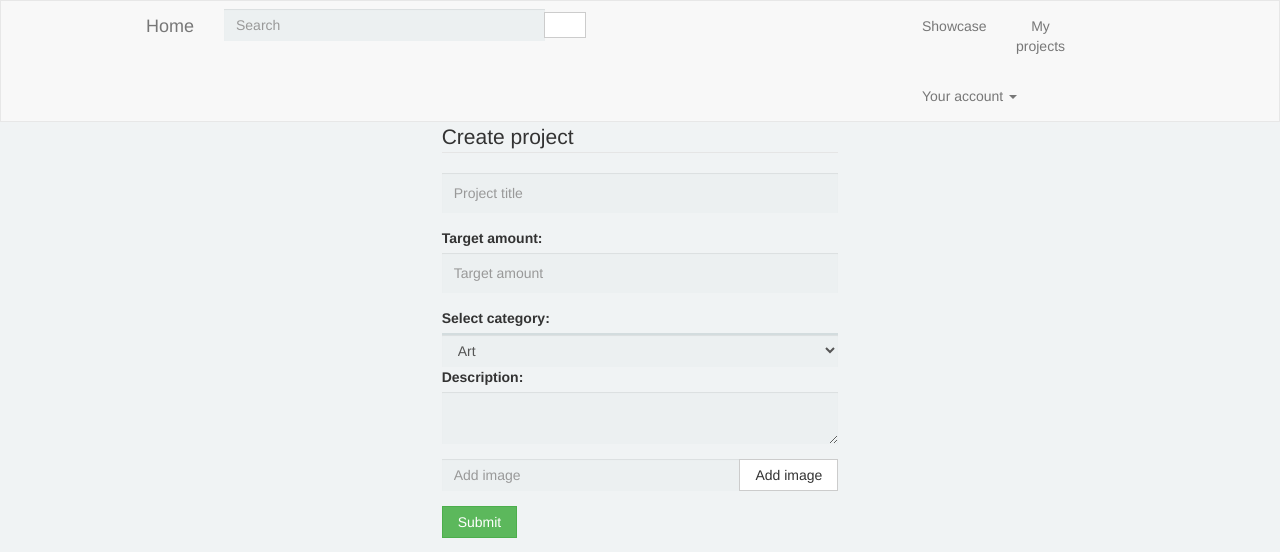
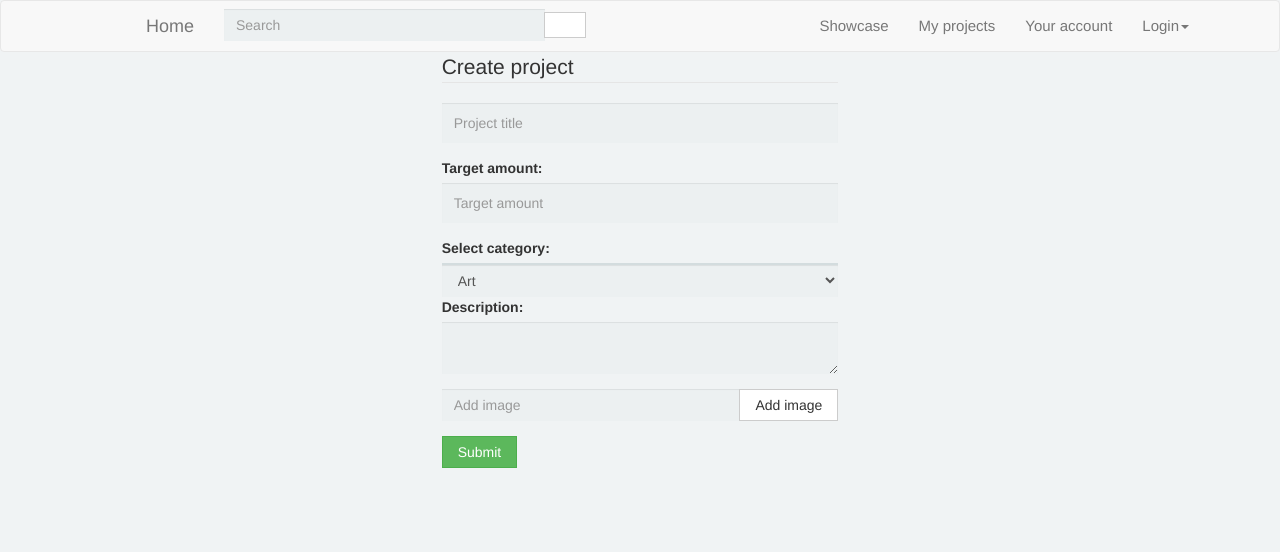
Before and after one commit to wcabynessa/LAMP-Web, a PHP site: page /frontend/create_project.php in a window 1280 px wide. Shown: the top 552 px of the page. Run offline with PHP 8.4, Linux system fonts and the light colour scheme; the visitor is signed in with stand-in values (Sample User, id 1); some libraries are stand-ins or nearby versions; some web fonts are replaced.

Commit message:
Fix headers

```diff
--- a/frontend/create_project.php
+++ b/frontend/create_project.php
@@ -2,7 +2,6 @@
 <html xmlns="http://www.w3.org/1999/xhtml" lang="en">
 	<head>
 		<?php include 'html-header.php'?>
-		<?php include 'authentication.php'?>
 	</head>
 	<body>
 		<?php include 'header.php'?>
--- a/frontend/css/common.css
+++ b/frontend/css/common.css
@@ -4,6 +4,15 @@ body {
 
 section {
 	background-color: #f0f3f4;
+}
+
+.main-header {
+	font-size: 15px;
+}
+
+.main-header .nav.navbar-nav {
+	padding: 0px;
+	border-radius: 0;
 }
 
 .main-container {
--- a/frontend/header.php
+++ b/frontend/header.php
@@ -1,4 +1,5 @@
-  <nav class="navbar navbar-default" style="border-radius:0;">
+<?php include 'authentication.php'?>
+  <nav class="navbar navbar-default main-header">
 	<div class="container-fluid">
 	  <div class="col-xs-2">
 		<button type="button" class="navbar-toggle collapsed" data-toggle="collapse" data-target="#bs-example-navbar-collapse-1">
@@ -18,24 +19,16 @@
 		</form>
 	  </div>
 	  <div class="col-xs-6 row" >
-		<ul class="nav navbar-nav pull-right col-xs-6 row">
-		  <li class="nav navbar-nav col-xs-4 text-center"><a href="/frontend/list_project.php?category=All">Showcase<span class="sr-only">(current)</span></a></li>
-		  <li class="nav navbar-nav col-xs-4 text-center"><a href="#">My projects</a></li>
-			<li class="dropdown" id="account-dropdown">
-					<a href="#" class="dropdown-toggle" data-toggle="dropdown" role="button" aria-haspopup="true" aria-expanded="false">Your account <span class="caret"></span></a>
-					<ul class="dropdown-menu">
-						<li><a href="/frontend/profile.php">Profile</a></li>
-						<li><a href="/frontend/create_project.php">Create project</a></li>
-						<li><a href="#">Account settings</a></li>
-						<li role="separator" class="divider"></li>
-						<li><button id="#signout-button">Log out</a></li>
-					</ul>
-			</li>
-			<li class="dropdown" id="login-dropdown">
+		<ul class="nav navbar-nav pull-right row">
+		  <li class="nav navbar-nav text-center"><a href="/frontend/list_project.php?category=All">Showcase<span class="sr-only">(current)</span></a></li>
+		  <li class="nav navbar-nav text-center" id="my-projects-nav"><a href="#">My projects</a></li>
+		  <li class="nav navbar-nav text-center" id="your-account-nav"><a href="#">Your account</a></li>
+			<li class="nav navbar-nav dropdown" id="login-dropdown">
 					<a href="#" class="dropdown-toggle" data-toggle="dropdown" role="button" aria-haspopup="true" aria-expanded="false">Login<span class="caret"></span></a>
 					<ul class="dropdown-menu">
-						<li><a id="signin-link" href="/frontend/signin.php"> Signin here </a></li>
-						<li><a id="signup-link" href="/frontend/signup.php"> Signup here </a></li>
+						<li id="signin-button"><a href="/frontend/signin.php"> Signin here </a></li>
+						<li id="singup-button"><a href="/frontend/signup.php"> Signup here </a></li>
+						<li id="signout-button"><a href="/frontend/signin.php"> Signin here </a></li>
 					</ul>
 			</li>
 		</ul>
@@ -43,15 +36,4 @@
 
 	</div>
 </nav>
-<script>
-    $(document).ready(function () {
-        if (!HAS_LOGGED_IN) {
-            $('#account-dropdown').hide();
-            $('#signout-button').hide();
-            $('#list-project-link').hide();
-            $('#create-project-link').hide();
-        } else {
-            $('#login-dropdown').hide();
-        }
-    });
-</script>
+<script src="/frontend/js/header.js"></script>
--- a/frontend/index.php
+++ b/frontend/index.php
@@ -2,8 +2,6 @@
 <html xmlns="http://www.w3.org/1999/xhtml" lang="en">
 	<head>
 		<?php include 'html-header.php'?>
-		<?php include 'authentication.php'?>
-		<script src="/frontend/js/authentication.js"> </script>
 	</head>
 	<body>
 		<?php include 'header.php'?>
--- /dev/null
+++ b/frontend/js/header.js
@@ -0,0 +1,8 @@
+if (HAS_LOGGED_IN) {
+	$("#signin-button").hide();
+	$("#signup-button").hide();
+} else {
+	$("#your-account-nav").hide();
+	$("#signout-button").hide();
+	$("#my-projects-nav").hide();
+}
--- a/frontend/list_project.php
+++ b/frontend/list_project.php
@@ -2,7 +2,6 @@
 <html xmlns="http://www.w3.org/1999/xhtml" lang="en">
 	<head>
 		<?php include 'html-header.php'?>
-		<?php include 'authentication.php'?>
 		<?php include 'url_param_extractor.php'?>
 	</head>
 	<body>
--- a/frontend/view_project.php
+++ b/frontend/view_project.php
@@ -2,7 +2,6 @@
 <html xmlns="http://www.w3.org/1999/xhtml" lang="en">
 	<head>
 		<?php include 'html-header.php'?>
-		<?php include 'authentication.php'?>
 		<?php include 'url_param_extractor.php'?>
 	</head>
 	<body>
```
